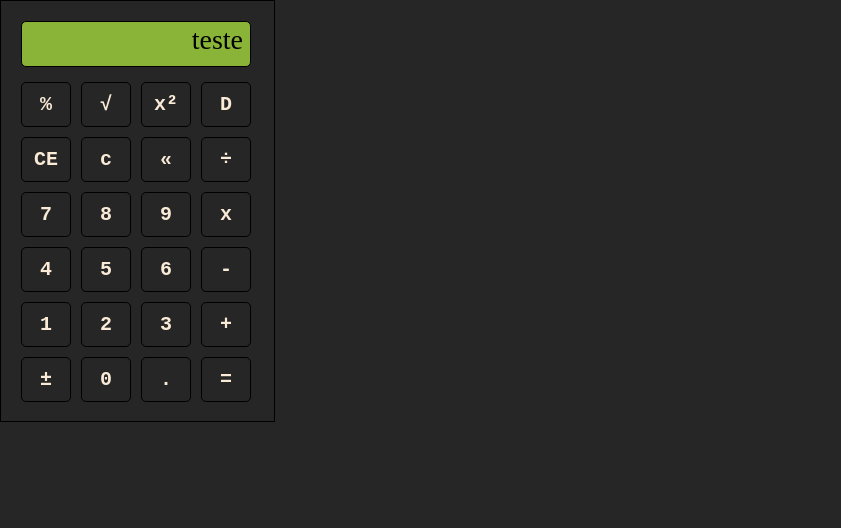
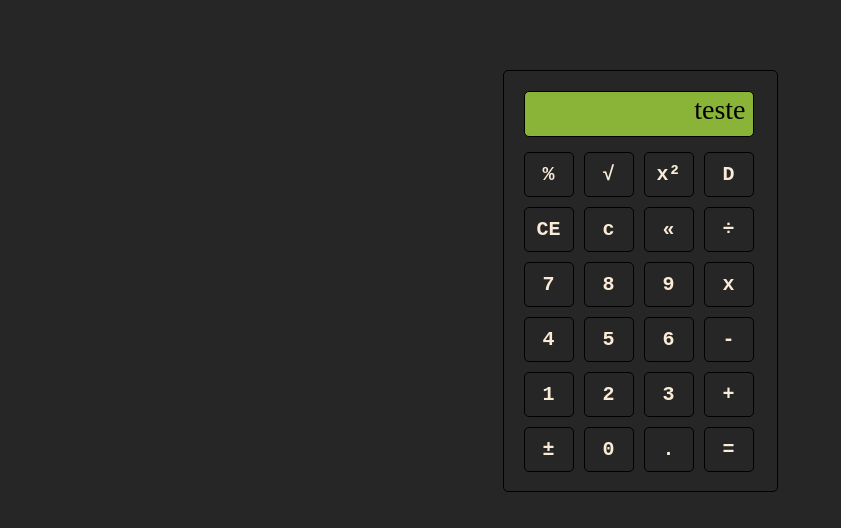
Before and after one commit to Diegolaquino/CalculadoraJs, a plain HTML site: page Index.html in a window 1280 px wide. Shown: the whole page, without its empty margins (0-841 px from the left). Drawn offline with Linux system fonts and the light colour scheme.

Commit message:
centralizando a calc

```diff
--- a/Index.html
+++ b/Index.html
@@ -17,6 +17,11 @@
         height: 380px;
         border: 1px solid #000;
         padding: 20px;
+        margin-left: auto;
+        margin-right: auto;
+        display: block;
+        margin-top: 70px;
+        border-radius: 5px;
     }
     .visor{
         width: 224px;
@@ -98,7 +103,6 @@
         selecaoDasTeclas.forEach(item => {
             item.onclick = () =>
             {
-                var string = item.innerText;
                 switch(item.innerText)
                 {
                     case '1':
```
